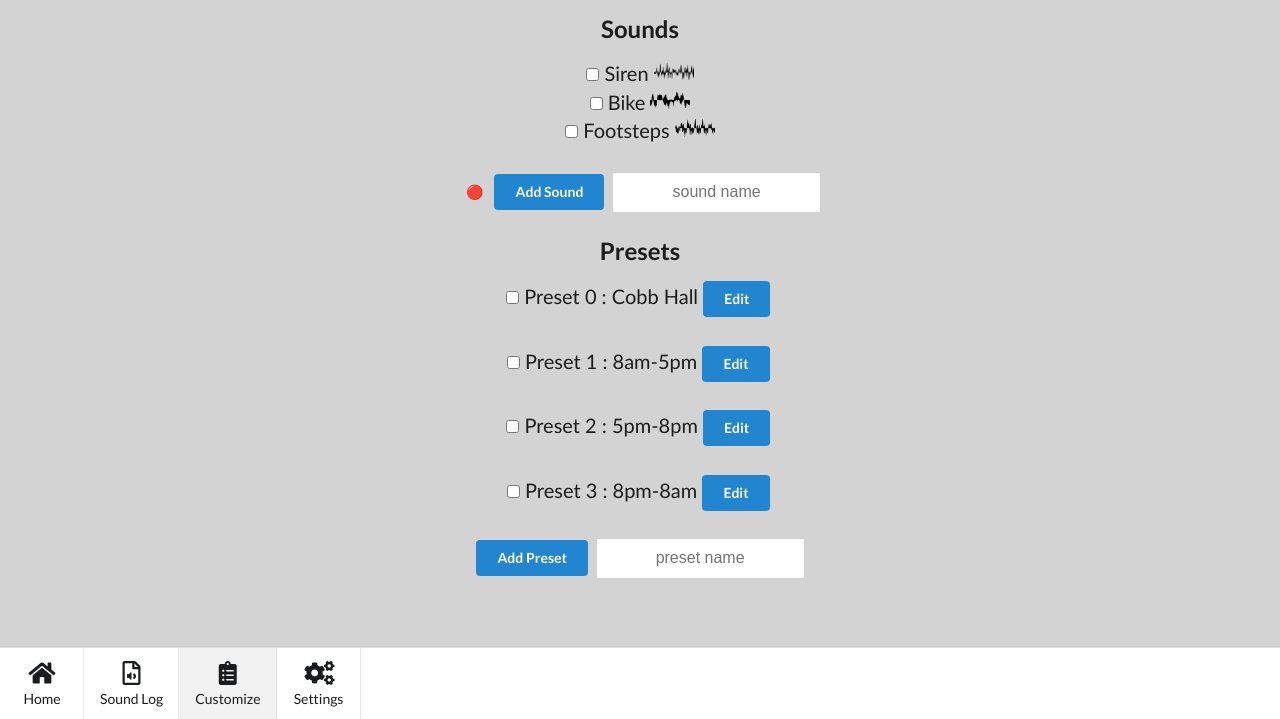
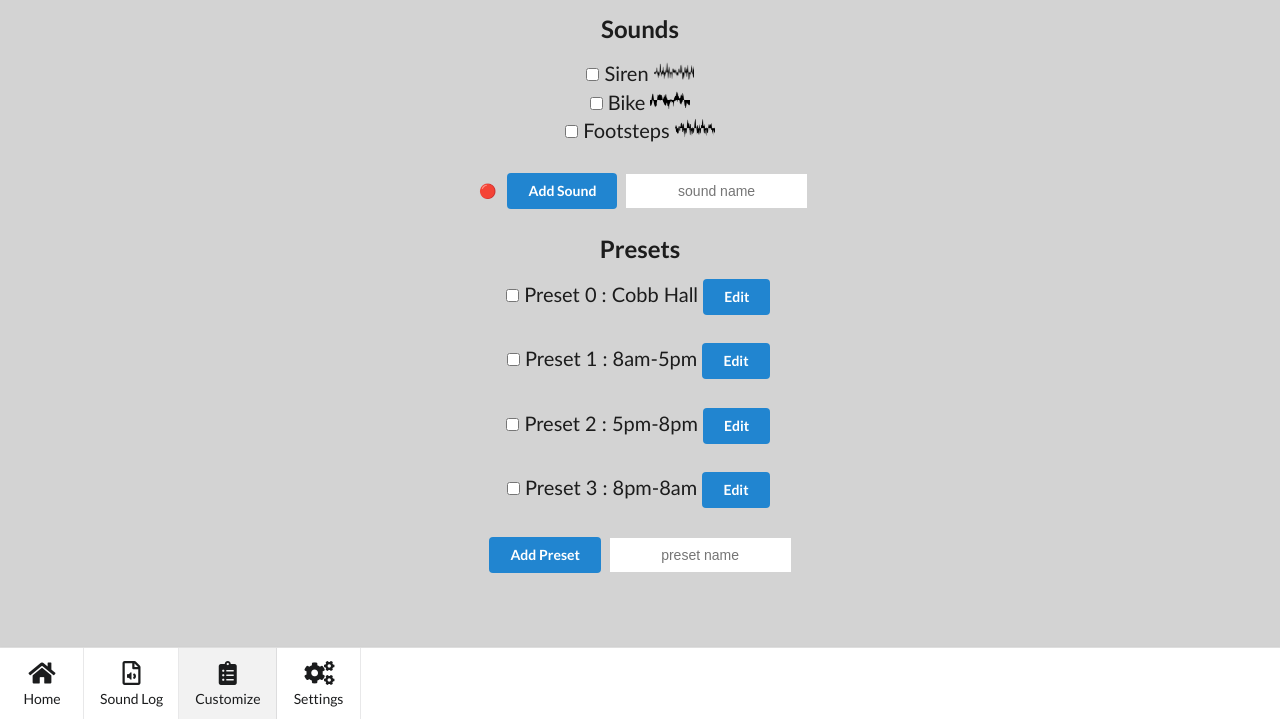
Before and after one commit to NiGereEpps/mercedeswn.github.io, a plain HTML site: page hi_fidelity/customize.html in a window 1280 px wide. Shown: the part 81-800 px from the top of the page. Drawn offline with nearby package versions, Linux system fonts and the light colour scheme.

Commit message:
style edit 2

```diff
--- a/hi_fidelity/styles.css
+++ b/hi_fidelity/styles.css
@@ -23,11 +23,11 @@ input {
   background-color: white; /* Green */
   border: none;
   color: black;
-  padding:10px 0;
+  padding:9px 0;
   text-align: center;
   text-decoration: none;
   display: inline-block;
-  font-size: 16px;
+  font-size: 14px;
 }
 
 .inner-div
```
